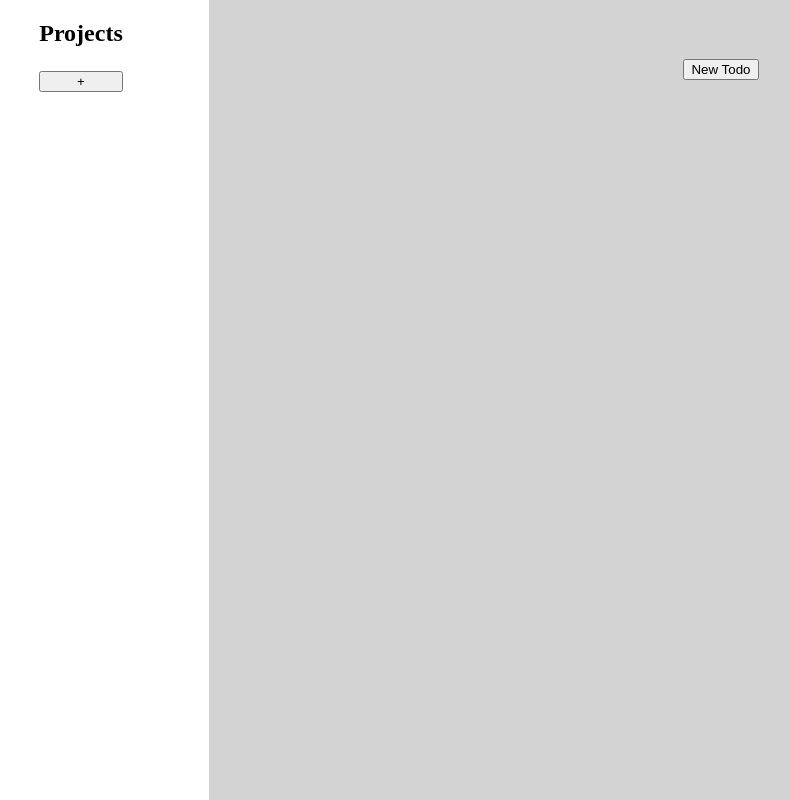
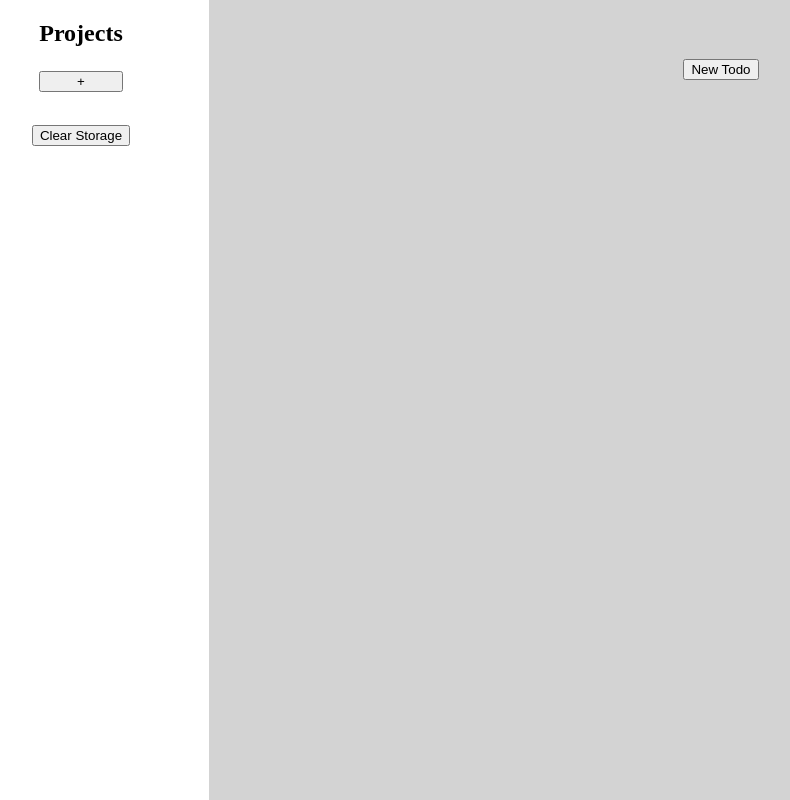
Before and after one commit to AlexBuly/project-todo-list, a website built with webpack: page src/index.html in a window 1280 px wide. Shown: the whole page, without its empty margins (47-837 px from the left). Built offline with nearby package versions, Linux system fonts and the light colour scheme.

Commit message:
Adds button to clear storage

```diff
--- a/src/defaultLoading.js
+++ b/src/defaultLoading.js
@@ -25,6 +25,17 @@ export default function DefaultLoading() {
     projectHeading.classList.add("project-head");
     todoViewing.appendChild(projectHeading);
 
+
+    const clearStorage = createButton("Clear Storage");
+    clearStorage.classList.add("clear");
+    project.appendChild(clearStorage);
+    clearStorage.style.marginTop = "1em";
+
+    clearStorage.addEventListener("click", () => {
+      localStorage.clear();
+      projectElement.textContent = "";
+    })
+
     const array = [];
     setProject(array);
 
--- a/src/style.css
+++ b/src/style.css
@@ -65,6 +65,13 @@ body {
     font-size: 1em;
 }
 
+.projects {
+    display: flex;
+    flex-direction: column;
+    align-items: center;
+}
+
+
 .btn-div {
     display: grid;
     grid-template-columns: 1fr 1fr;
```
